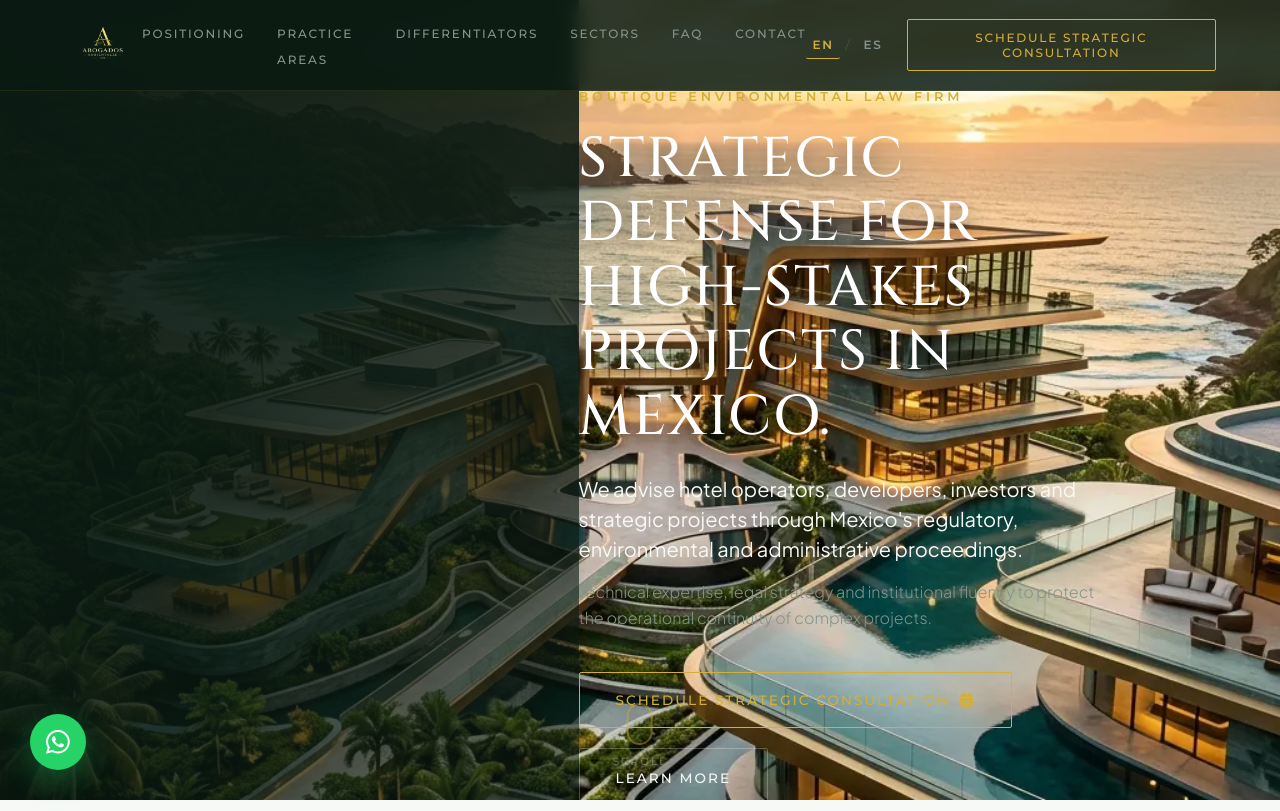
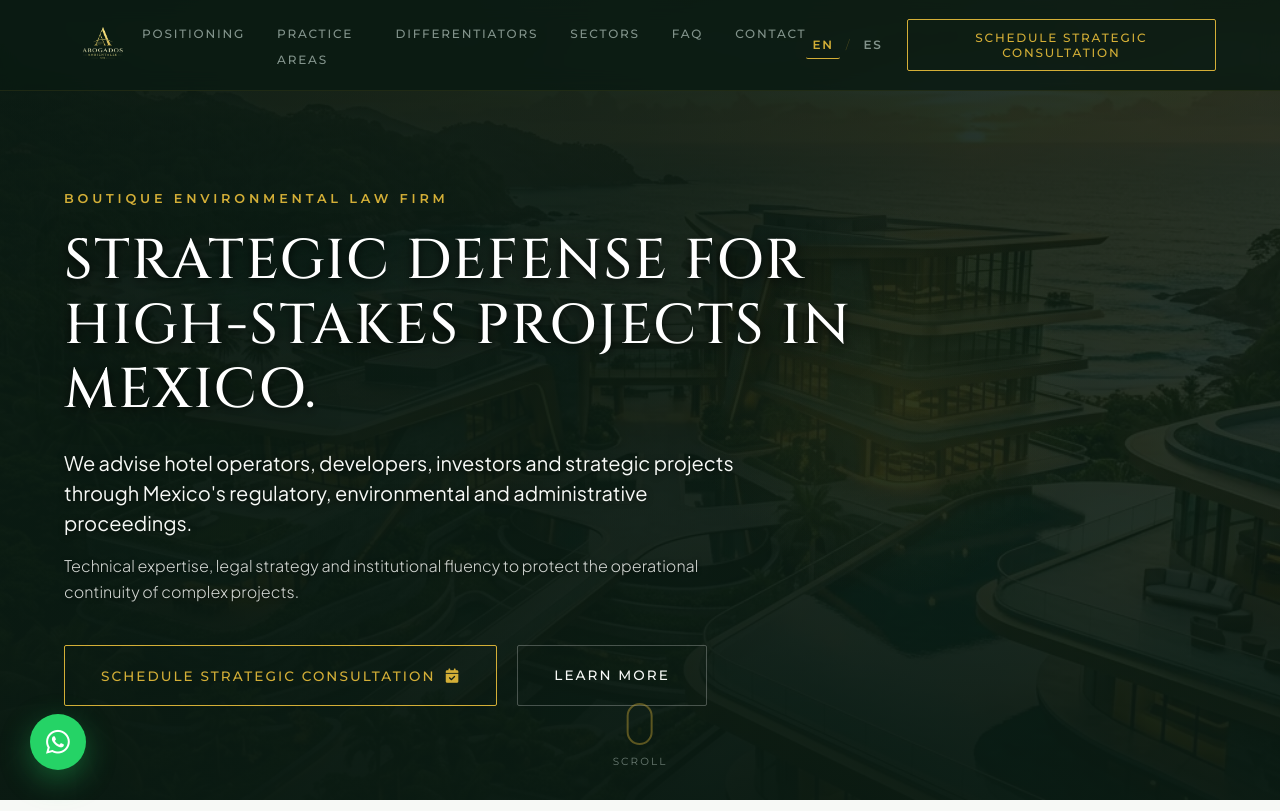
Before and after one commit to AIQROO/abogadosambientalesmx, a website: page index.html in a window 1280 px wide. Shown: the top 811 px of the page. Drawn offline with Linux system fonts and the light colour scheme.

Commit message:
Fix hero overlay: full coverage + readable text
The fine-tunes block accidentally overrode .hero-bg-overlay and
.hero-section::after to position: relative, which collapsed the
overlay to 0px height — the dark green mask only covered the
top diagonal portion and the right side showed the raw image
behind the headline.

- Drop the broken position: relative override; keep only z-index
- Strengthen overlay with a two-layer gradient (diagonal cinematic
  pass + vertical bottom-darkening) so contrast never drops below
  ~72% opacity anywhere
- Heavier text-shadow on title/description/subtext for legibility
  over residual image texture

```diff
--- a/styles.css
+++ b/styles.css
@@ -509,13 +509,22 @@ a {
     left: 0;
     width: 100%;
     height: 100%;
-    /* Gradient: Verde Abisal Deep mask over photo to blend architecture seamlessly */
-    background: linear-gradient(
-        135deg,
-        rgba(10, 26, 18, 0.98) 0%,
-        rgba(10, 26, 18, 0.9) 45%,
-        rgba(10, 26, 18, 0.5) 100%
-    );
+    /* Two-layer mask:
+       1) Diagonal Verde Abisal — keeps cinematic depth, never below 72% opacity
+       2) Vertical fade — boosts contrast at the bottom for the CTA & scroll hint */
+    background:
+        linear-gradient(
+            180deg,
+            rgba(10, 26, 18, 0.35) 0%,
+            rgba(10, 26, 18, 0.55) 70%,
+            rgba(10, 26, 18, 0.85) 100%
+        ),
+        linear-gradient(
+            105deg,
+            rgba(10, 26, 18, 0.95) 0%,
+            rgba(10, 26, 18, 0.88) 45%,
+            rgba(10, 26, 18, 0.72) 100%
+        );
     z-index: 1;
 }
 
@@ -562,7 +571,7 @@ a {
     color: #FFFFFF;
     line-height: 1.15;
     margin-bottom: 25px;
-    text-shadow: 0 4px 20px rgba(0,0,0,0.5);
+    text-shadow: 0 2px 8px rgba(0,0,0,0.7), 0 6px 30px rgba(0,0,0,0.55);
 }
 
 @media (max-width: 991px) {
@@ -584,6 +593,7 @@ a {
     margin-bottom: 15px;
     line-height: 1.5;
     max-width: 700px;
+    text-shadow: 0 1px 6px rgba(0,0,0,0.65);
 }
 
 @media (max-width: 768px) {
@@ -595,9 +605,10 @@ a {
 .hero-subtext {
     font-size: 1rem;
     font-weight: 300;
-    color: var(--text-muted);
+    color: rgba(247, 249, 246, 0.85);
     margin-bottom: 40px;
     max-width: 650px;
+    text-shadow: 0 1px 4px rgba(0,0,0,0.6);
 }
 
 .hero-actions {
@@ -2253,12 +2264,7 @@ a.contact-detail-item:hover .detail-icon {
     }
 }
 
-/* Ensure hero text sits above picture and overlay */
-.hero-bg-overlay,
-.hero-section::after,
-.hero-container {
-    position: relative;
-}
+/* Hero stacking — picture (0) < overlay (1) < gold glow (2) < content (3) */
 .hero-section .hero-bg-overlay { z-index: 1; }
 .hero-section::after { z-index: 2; }
 .hero-section .hero-container { z-index: 3; }
```
